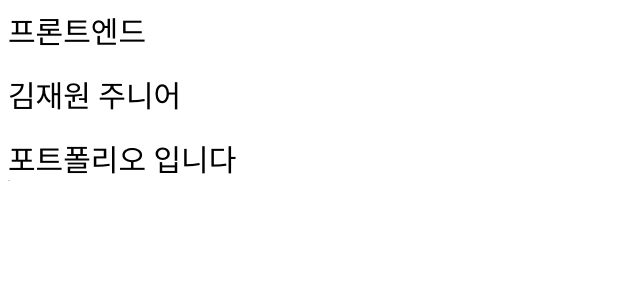
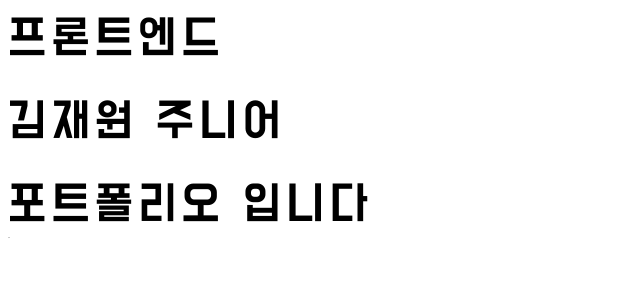
Before and after one commit to Mark1237200/Projects, a React (Create React App) app in the folder Projects/Portfolio/: page / in a window 1280 px wide. Shown: the top 300 px of the page, without its empty margins (0-640 px from the left). Built offline with nearby package versions, Linux system fonts and the light colour scheme.

Commit message:
feat: portfolio font

```diff
--- a/Projects/Portfolio/src/App.js
+++ b/Projects/Portfolio/src/App.js
@@ -1,23 +1,23 @@
 import React, { Fragment } from "react";
 import SlidingWord from "./components/SlidingWord";
-import { Career, Aside } from "./styles";
+import { Career, Aside, Section } from "./styles";
 
 function App() {
   return (
     <Fragment>
-      <Aside>
-        <SlidingWord word="프론트엔드" />
-        <SlidingWord word="김재원 주니어" />
-        <SlidingWord word="포트폴리오 입니다" />
-      </Aside>
-      <section>
+      <Section>
+        <Aside>
+          <SlidingWord word="프론트엔드" />
+          <SlidingWord word="김재원 주니어" />
+          <SlidingWord word="포트폴리오 입니다" />
+        </Aside>
         <article>
           <Career>
             <div>경력</div>
             <div></div>
           </Career>
         </article>
-      </section>
+      </Section>
     </Fragment>
   );
 }
--- a/Projects/Portfolio/src/index.css
+++ b/Projects/Portfolio/src/index.css
@@ -0,0 +1,4 @@
+@font-face {
+  font-family: DoHyeon-Regular;
+  src: url(./fonts/DoHyeon-Regular.ttf);
+}
--- a/Projects/Portfolio/src/styles.js
+++ b/Projects/Portfolio/src/styles.js
@@ -1,4 +1,8 @@
 import styled from "styled-components";
+
+const Section = styled.section`
+  margin: 0 auto;
+`;
 
 const Career = styled.div`
   font-size: 1px;
@@ -9,7 +13,9 @@ const Aside = styled.aside`
   flex-direction: column;
   width: 50%;
   gap: 20px 0px;
-  font-size: 30px;
+  font-size: 50px;
+  font-family: "DoHyeon-Regular";
+  letter-spacing: 5px;
   @keyframes SlidingWord {
     0% {
       opacity: 0;
@@ -20,14 +26,24 @@ const Aside = styled.aside`
       transform: translateZ(0);
     }
   }
-  > span:nth-of-type(1) {
-    animation-delay: 0.5s;
+  > span:nth-child(1) {
+    opacity: 0;
     animation: SlidingWord 2s;
+    animation-delay: 1s;
+    animation-fill-mode: forwards;
   }
-  > span:nth-of-type(2) {
-    animation-delay: 1.5s;
+  > span:nth-child(2) {
+    opacity: 0;
     animation: SlidingWord 2s;
+    animation-delay: 2.5s;
+    animation-fill-mode: forwards;
+  }
+  > span:nth-child(3) {
+    opacity: 0;
+    animation: SlidingWord 2s;
+    animation-delay: 4s;
+    animation-fill-mode: forwards;
   }
 `;
 
-export { Career, Aside };
+export { Career, Aside, Section };
```
Also changed, not shown: Projects/Portfolio/src/fonts/DoHyeon-Regular.ttf (added).
